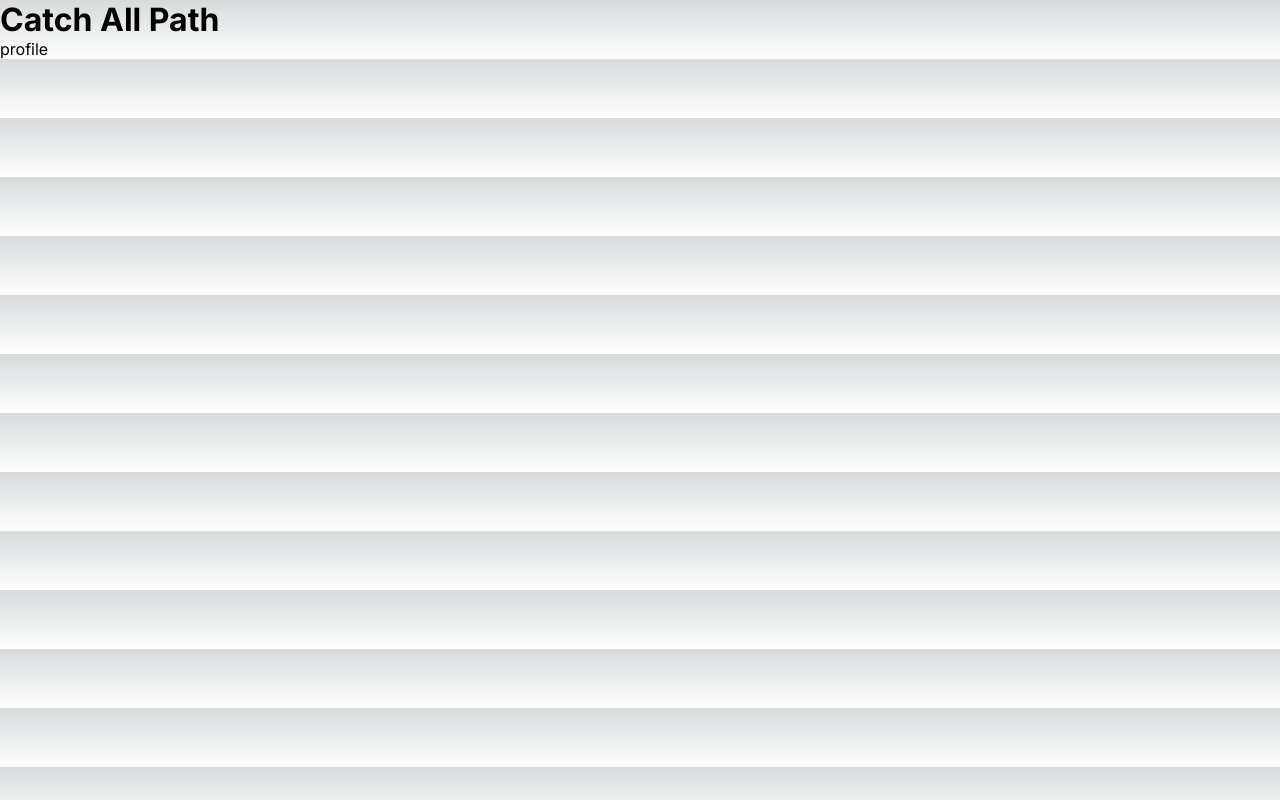
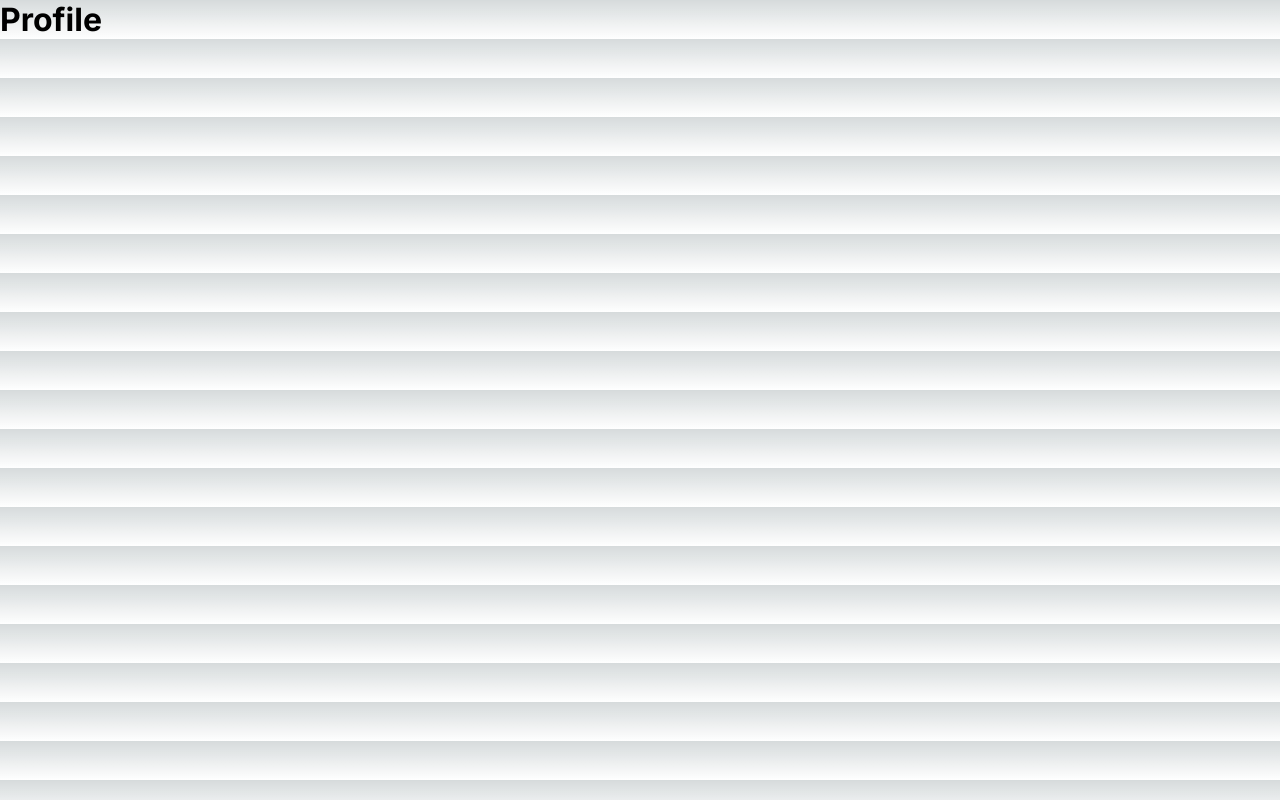
Before and after one commit to deshanrajamanthrie/Sample-NextJS, a Next.js app: page /profile in a window 1280 px wide. Built offline with nearby package versions, Linux system fonts and the light colour scheme.

Commit message:
added the about file and profile file

```diff
--- /dev/null
+++ b/src/app/profile/page.jsx
@@ -0,0 +1,9 @@
+import React from 'react'
+
+function page() {
+  return (
+    <h1>Profile </h1>
+  )
+}
+
+export default page
```
Also changed, not shown: src/app/profile/user/page.jsx (added, +9 -0 lines).
